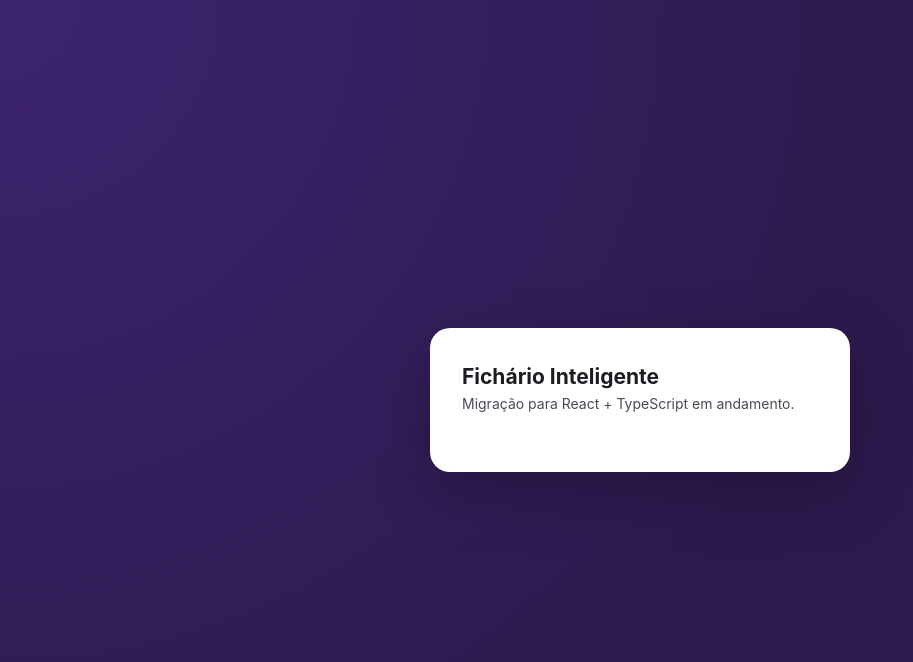
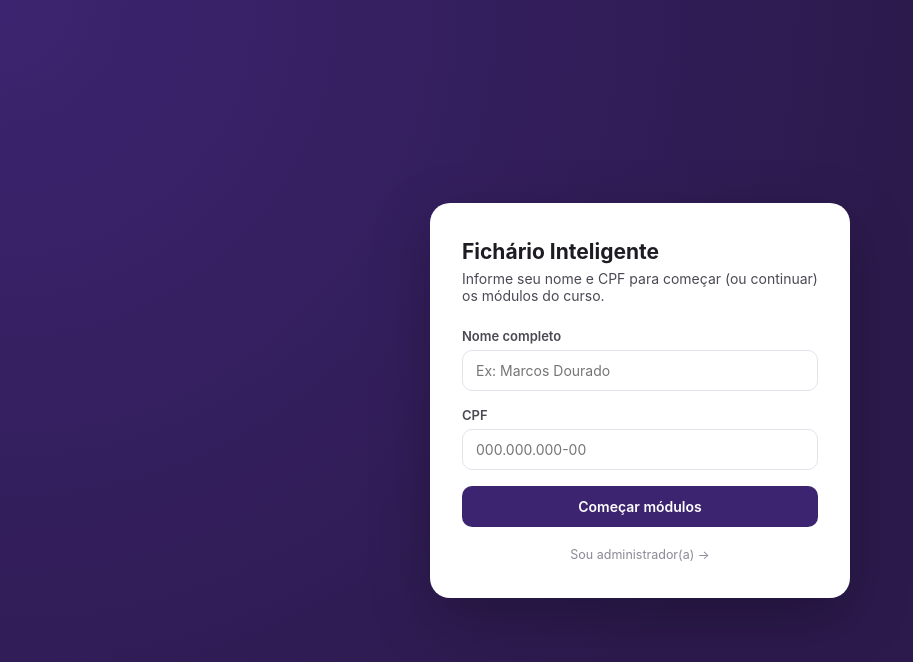
Before and after one commit to Erickaocode/Somos-CK-modulos, a React (Vite) app: page / in a window 1280 px wide. Shown: the top 662 px of the page, without its empty margins (0-913 px from the left). Built offline with nearby package versions, Linux system fonts and the light colour scheme.

Commit message:
feat: adiciona roteamento e página de identificação
Configura react-router-dom e implementa a tela de identificação
(nome + CPF com máscara e validação), redirecionando para os
módulos quando já existe sessão ativa.

```diff
--- a/src/App.tsx
+++ b/src/App.tsx
@@ -1,12 +1,14 @@
+import { BrowserRouter, Navigate, Route, Routes } from 'react-router-dom';
+import IdentificacaoPage from './pages/IdentificacaoPage';
+
 function App() {
   return (
-    <div className="tela-central">
-      <div className="painel-identificacao">
-        <span className="logo-dot" />
-        <h1>Fichário Inteligente</h1>
-        <p className="sub">Migração para React + TypeScript em andamento.</p>
-      </div>
-    </div>
+    <BrowserRouter>
+      <Routes>
+        <Route path="/" element={<IdentificacaoPage />} />
+        <Route path="*" element={<Navigate to="/" replace />} />
+      </Routes>
+    </BrowserRouter>
   );
 }
 
--- /dev/null
+++ b/src/pages/IdentificacaoPage.tsx
@@ -0,0 +1,83 @@
+import { useEffect, useState, type FormEvent } from 'react';
+import { Link, useNavigate } from 'react-router-dom';
+import { cpfValido, formatarCPF } from '../lib/cpf';
+import { obterSessao, salvarSessao, semearDadosDemo } from '../lib/storage';
+
+export default function IdentificacaoPage() {
+  const navigate = useNavigate();
+  const [nome, setNome] = useState('');
+  const [cpf, setCpf] = useState('');
+  const [nomeInvalido, setNomeInvalido] = useState(false);
+  const [cpfInvalido, setCpfInvalido] = useState(false);
+
+  useEffect(() => {
+    if (obterSessao()) {
+      navigate('/modulos', { replace: true });
+    }
+  }, [navigate]);
+
+  function handleSubmit(e: FormEvent) {
+    e.preventDefault();
+
+    const nomeValido = nome.trim().length >= 3;
+    const cpfOk = cpfValido(cpf);
+
+    setNomeInvalido(!nomeValido);
+    setCpfInvalido(!cpfOk);
+
+    if (!nomeValido || !cpfOk) return;
+
+    salvarSessao(nome.trim(), cpf);
+    semearDadosDemo();
+    navigate('/modulos');
+  }
+
+  return (
+    <div className="tela-central">
+      <div className="painel-identificacao">
+        <span className="logo-dot" />
+        <h1>Fichário Inteligente</h1>
+        <p className="sub">Informe seu nome e CPF para começar (ou continuar) os módulos do curso.</p>
+
+        <form onSubmit={handleSubmit} noValidate>
+          <div className={`campo${nomeInvalido ? ' invalido' : ''}`}>
+            <label htmlFor="nome">Nome completo</label>
+            <input
+              type="text"
+              id="nome"
+              name="nome"
+              placeholder="Ex: Marcos Dourado"
+              autoComplete="name"
+              value={nome}
+              onChange={(e) => setNome(e.target.value)}
+            />
+            <div className="erro">Digite seu nome completo.</div>
+          </div>
+
+          <div className={`campo${cpfInvalido ? ' invalido' : ''}`}>
+            <label htmlFor="cpf">CPF</label>
+            <input
+              type="text"
+              id="cpf"
+              name="cpf"
+              placeholder="000.000.000-00"
+              inputMode="numeric"
+              maxLength={14}
+              value={cpf}
+              onChange={(e) => setCpf(formatarCPF(e.target.value))}
+            />
+            <div className="erro">Digite um CPF válido.</div>
+          </div>
+
+          <button type="submit" className="btn btn-primario">
+            Começar módulos
+          </button>
+        </form>
+
+        <Link to="/admin" className="link-admin">
+          Sou administrador(a) →
+        </Link>
+      </div>
+    </div>
+  );
+}
```
